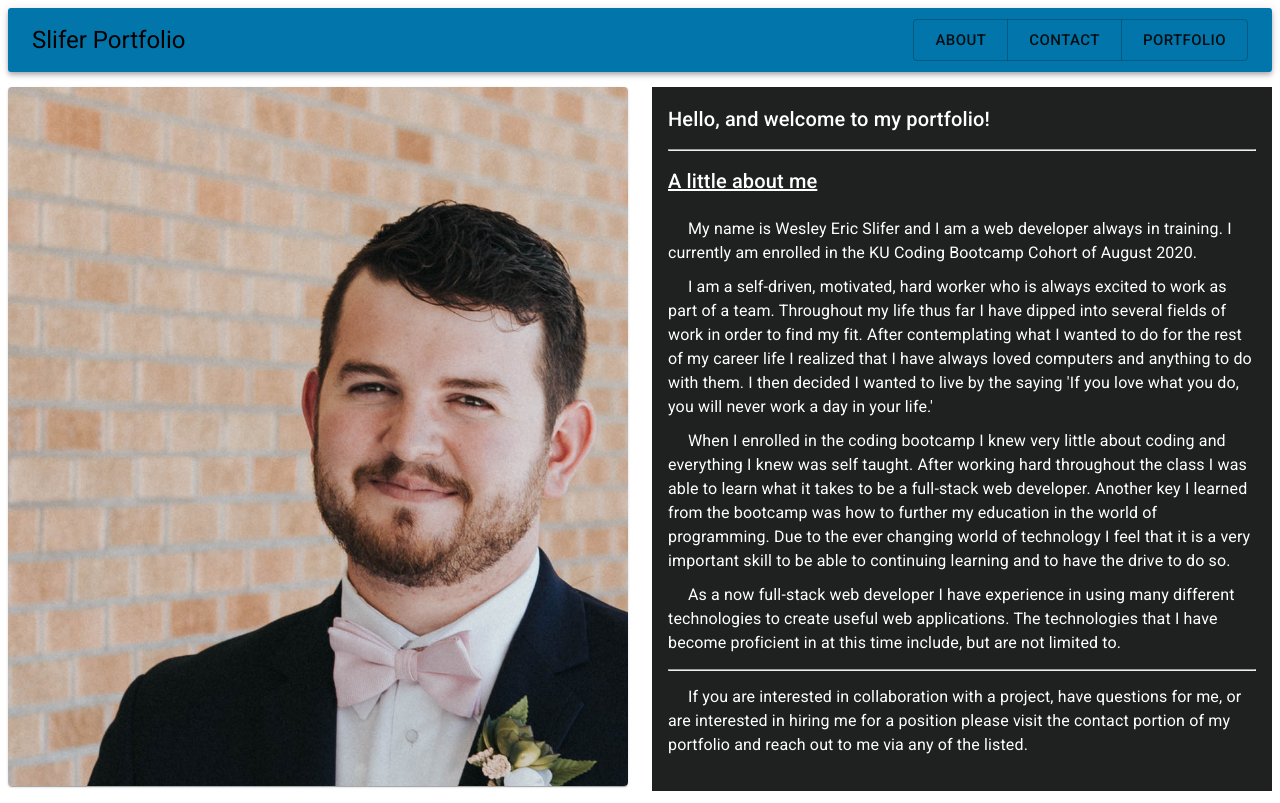
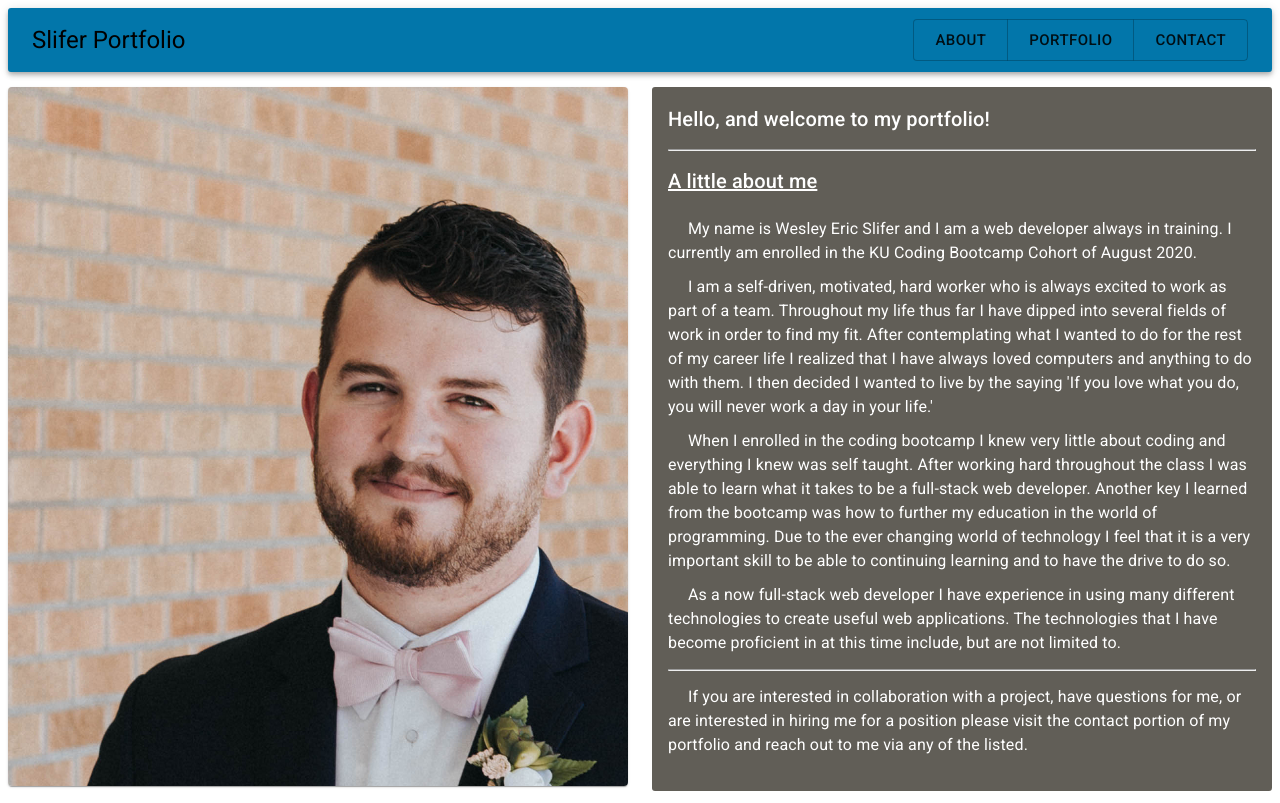
Before and after one commit to wslifer/react_portfolio, a React (Create React App) app: page / in a window 1280 px wide. Built offline with nearby package versions, Linux system fonts and the light colour scheme.

Commit message:
styling on about

```diff
--- a/src/components/Navbar/index.js
+++ b/src/components/Navbar/index.js
@@ -34,8 +34,8 @@ export default function Navbar() {
             aria-label="large outlined primary button group"
           >
             <Button>About</Button>
+            <Button>Portfolio</Button>
             <Button>Contact</Button>
-            <Button>Portfolio</Button>
           </ButtonGroup>
         </Toolbar>
       </AppBar>
--- a/src/pages/About.js
+++ b/src/pages/About.js
@@ -14,7 +14,8 @@ const useStyles = makeStyles({
   about: {
     color: "white",
     fontSize: 28,
-    background: "#1e211f",
+    background: "#615e57",
+    borderRadius: 3,
   },
   heading: {
     textDecoration: "underline",
```
